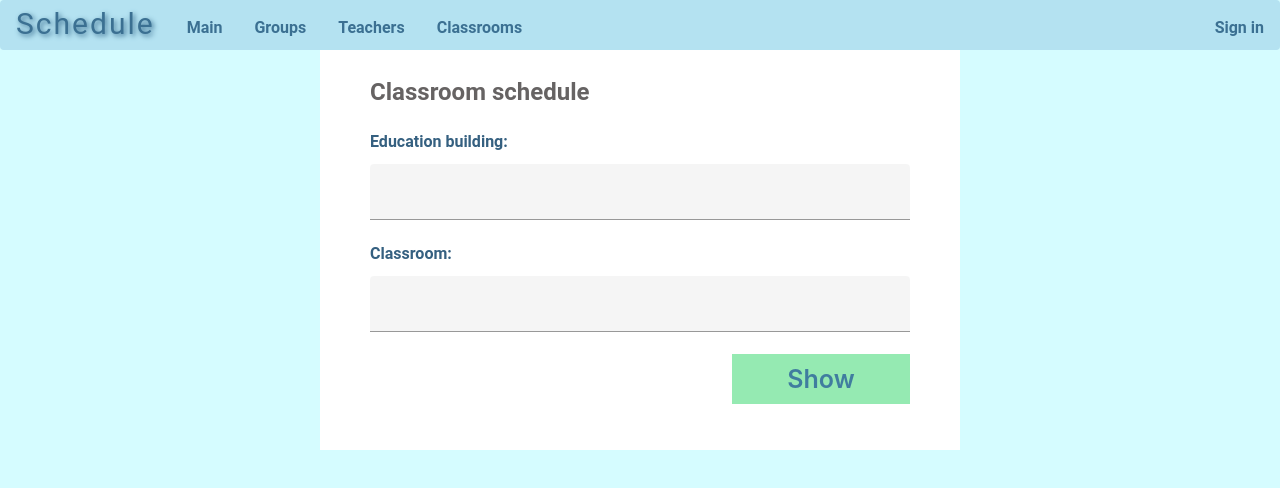
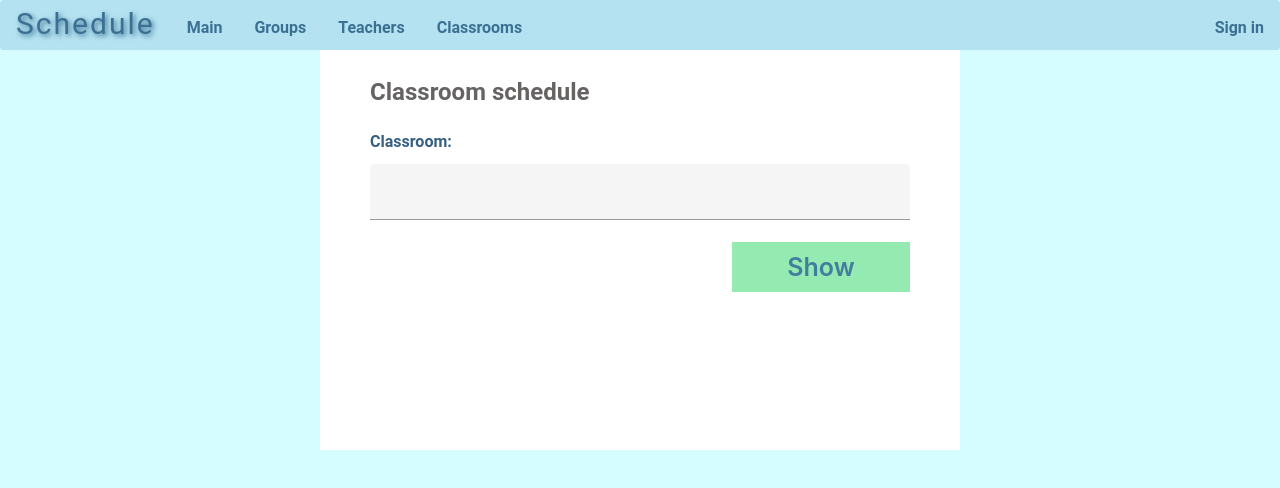
Before and after one commit to SyrykhSergey/schedule-lab, a Vue app: page /classroom in a window 1280 px wide. Shown: the top 488 px of the page. Built offline with nearby package versions, Linux system fonts and the light colour scheme.

Commit message:
пофиксил багосики

```diff
--- a/src/components/select-classroom-form.vue
+++ b/src/components/select-classroom-form.vue
@@ -2,14 +2,6 @@
     <div class="main">
         <div class="main-text">
             <h2>Classroom schedule</h2>
-            <h4>Education building:</h4>
-            <v-autocomplete
-                @update:modelValue="updateValue"
-                label=""
-                :items="['1', '2', '3', '4']"
-            ></v-autocomplete> <!-- https://vuetifyjs.com/en/components/autocompletes/#state-selector  а строчкой выше
-                                     нужно получение с сервера
-                                     тож самое ниже \/ -->
             <h4>Classroom:</h4>
             <v-autocomplete
                 @update:modelValue="updateValue"
--- a/src/router/index.js
+++ b/src/router/index.js
@@ -4,6 +4,7 @@ import SelectGroupPage from "@/pages/select-group-page.vue";
 import SelectClassroomPage from "@/pages/select-classroom-page.vue";
 import SelectTeacherPage from "@/pages/select-teacher-page.vue";
 import usersPage from "@/pages/users-page.vue";
+import schedulePage from "@/pages/schedule-page.vue";
 
 const routes = [
   {
@@ -25,6 +26,10 @@ const routes = [
   {
     path: '/users',
     component: usersPage
+  },
+  {
+    path: '/raspinie',
+    component: schedulePage
   }
 ]
 
```
